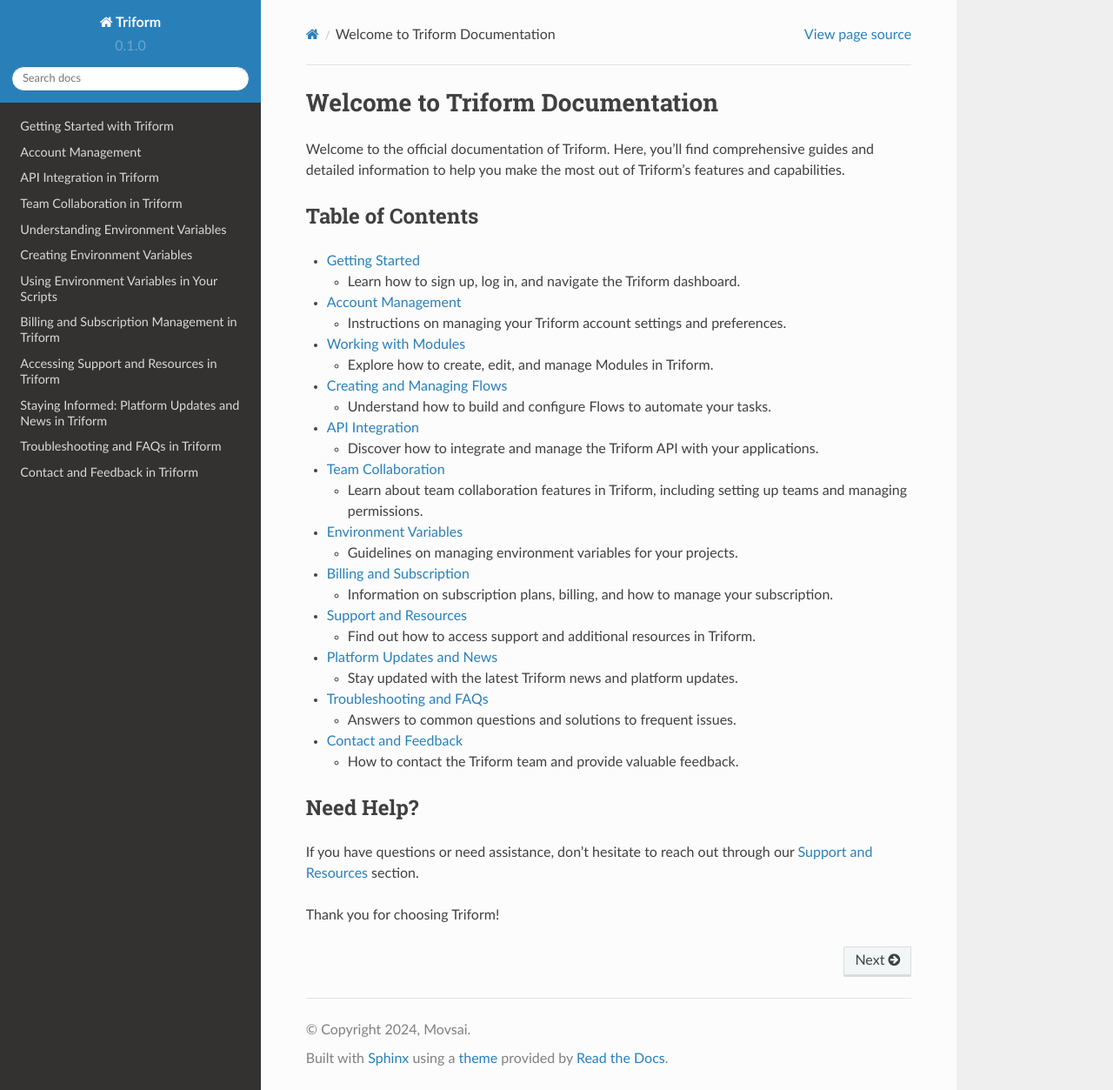
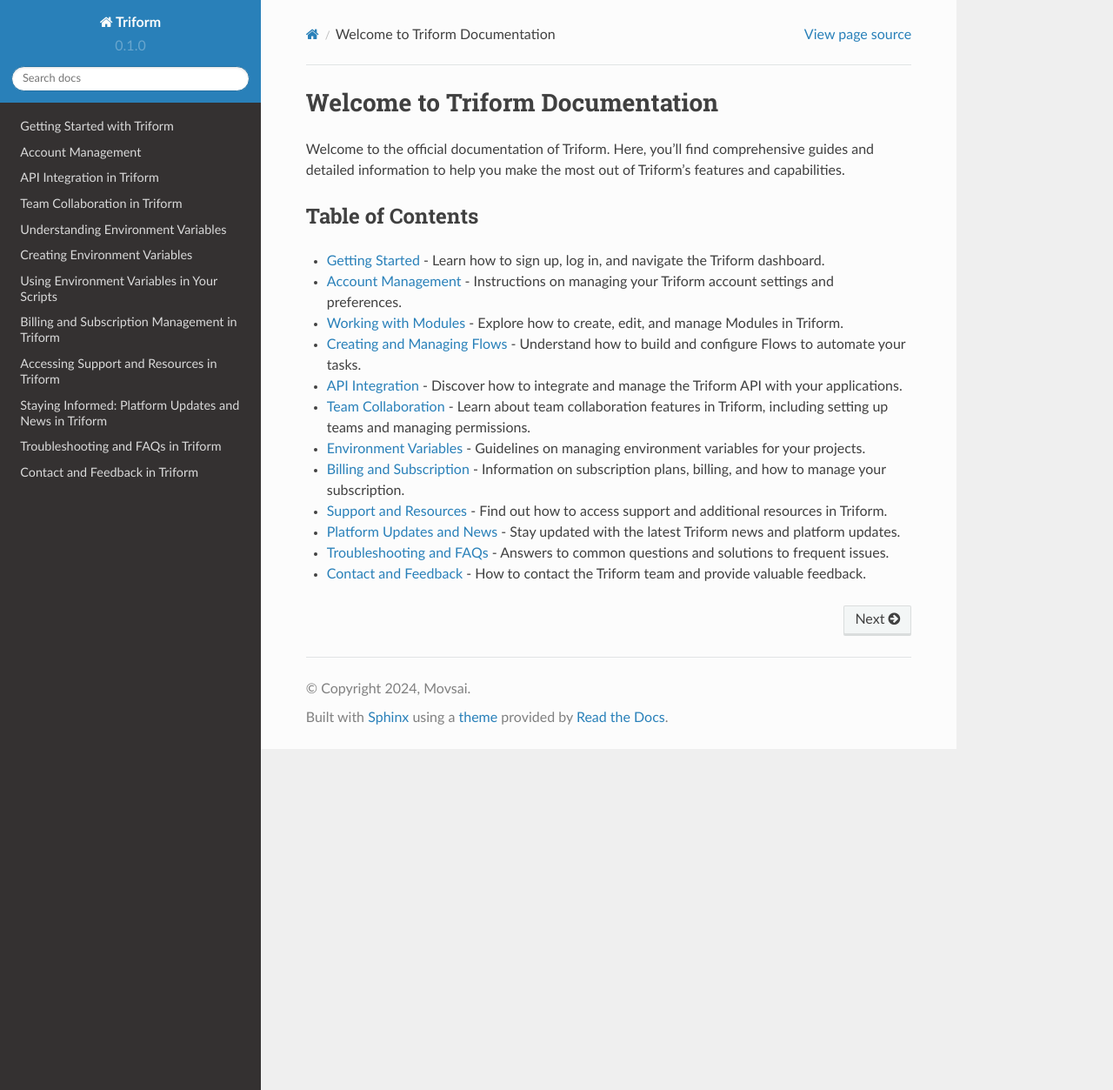
Before and after one commit to movsai/triform_docs, a Sphinx documentation site: the page built from docs/source/index.md, in a window 1280 px wide and 1253 px high. Shown: the whole window at 87% size. Built offline with Sphinx 7.4.7 and the Read the Docs theme 2.0.0, drawn with Linux system fonts in a browser that asks for light colours; pages that are not in the unit, such as notebooks, are missing from menus.

Commit message:
Update index.md

````diff
--- a/docs/source/index.md
+++ b/docs/source/index.md
@@ -4,52 +4,21 @@
 
 ## Table of Contents
 
-- [Getting Started](getting_started.md)
-  - Learn how to sign up, log in, and navigate the Triform dashboard.
-
-- [Account Management](account_management.md)
-  - Instructions on managing your Triform account settings and preferences.
-
-- [Working with Modules](modules.md)
-  - Explore how to create, edit, and manage Modules in Triform.
-
-- [Creating and Managing Flows](flows.md)
-  - Understand how to build and configure Flows to automate your tasks.
-
-- [API Integration](api_integration.md)
-  - Discover how to integrate and manage the Triform API with your applications.
-
-- [Team Collaboration](team_collaboration.md)
-  - Learn about team collaboration features in Triform, including setting up teams and managing permissions.
-
-- [Environment Variables](environment_variables.md)
-  - Guidelines on managing environment variables for your projects.
-
-- [Billing and Subscription](billing_and_subscription.md)
-  - Information on subscription plans, billing, and how to manage your subscription.
-
-- [Support and Resources](support_and_resources.md)
-  - Find out how to access support and additional resources in Triform.
-
-- [Platform Updates and News](platform_updates_and_news.md)
-  - Stay updated with the latest Triform news and platform updates.
-
-- [Troubleshooting and FAQs](troubleshooting_and_faqs.md)
-  - Answers to common questions and solutions to frequent issues.
-
-- [Contact and Feedback](contact_and_feedback.md)
-  - How to contact the Triform team and provide valuable feedback.
-
-## Need Help?
-
-If you have questions or need assistance, don't hesitate to reach out through our [Support and Resources](support_and_resources.md) section.
-
-Thank you for choosing Triform!
+- [Getting Started](getting_started.md) - Learn how to sign up, log in, and navigate the Triform dashboard.
+- [Account Management](account_management.md) - Instructions on managing your Triform account settings and preferences.
+- [Working with Modules](modules.md) - Explore how to create, edit, and manage Modules in Triform.
+- [Creating and Managing Flows](flows.md) - Understand how to build and configure Flows to automate your tasks.
+- [API Integration](api_integration.md) - Discover how to integrate and manage the Triform API with your applications.
+- [Team Collaboration](team_collaboration.md) - Learn about team collaboration features in Triform, including setting up teams and managing permissions.
+- [Environment Variables](environment_variables.md) - Guidelines on managing environment variables for your projects.
+- [Billing and Subscription](billing_and_subscription.md) - Information on subscription plans, billing, and how to manage your subscription.
+- [Support and Resources](support_and_resources.md) - Find out how to access support and additional resources in Triform.
+- [Platform Updates and News](platform_updates_and_news.md) - Stay updated with the latest Triform news and platform updates.
+- [Troubleshooting and FAQs](troubleshooting_and_faqs.md) - Answers to common questions and solutions to frequent issues.
+- [Contact and Feedback](contact_and_feedback.md) - How to contact the Triform team and provide valuable feedback.
 
 ```{toctree}
-:maxdepth: 2
 :hidden:
-
 getting_started
 account_management
 working_with_modules
````
